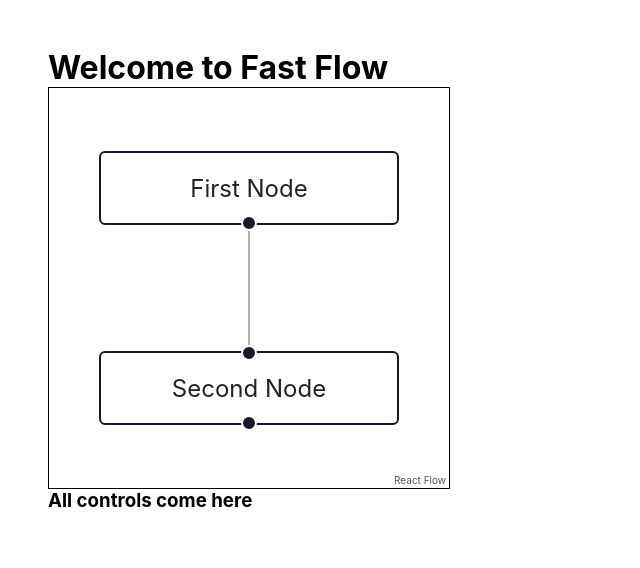
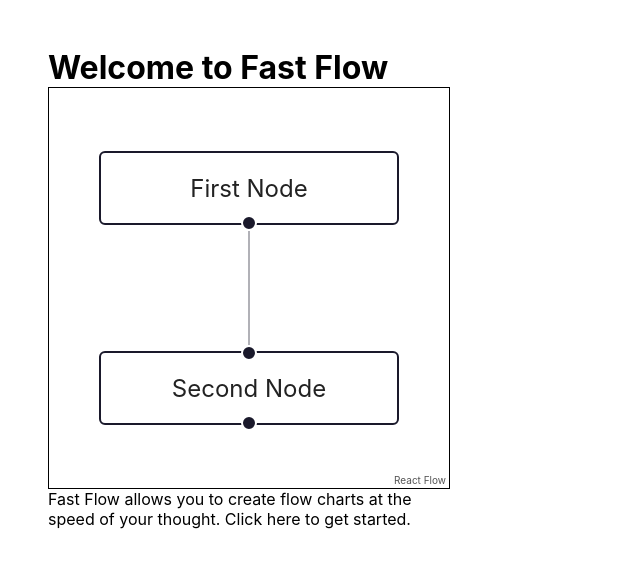
Before and after one commit to alabhyajindal/fastflow, a React (Create React App) app: page / in a window 1280 px wide. Shown: the top 568 px of the page, without its empty margins (0-640 px from the left). Built offline with nearby package versions, Linux system fonts and the light colour scheme.

Commit message:
Using reactFlowInstance to add a node

```diff
--- a/src/App.js
+++ b/src/App.js
@@ -1,12 +1,12 @@
-import { useCallback } from 'react';
+import { useCallback, useState, useEffect } from 'react';
 import ReactFlow, {
   ReactFlowProvider,
   applyEdgeChanges,
   applyNodeChanges,
   useNodesState,
   useEdgesState,
+  useReactFlow,
 } from 'react-flow-renderer';
-import User from './User';
 
 const initialNodes = [
   {
@@ -19,6 +19,38 @@ const initialNodes = [
 ];
 
 const initialEdges = [{ id: 'e1-2', source: '1', target: '2' }];
+
+function Controls() {
+  const reactFlowInstance = useReactFlow();
+
+  function handleKeyDown(e) {
+    if (e.key === 's') {
+      reactFlowInstance.addNodes({
+        id: '3',
+        width: 150,
+        height: 38,
+        data: { label: 'Third Node' },
+        position: { x: 250, y: 225 },
+      });
+      // console.log(reactFlowInstance.getNodes());
+      reactFlowInstance.addEdges({ id: 'e2-3', source: '2', target: '3' });
+      reactFlowInstance.fitView();
+    }
+    if (e.key === 'q') {
+      console.log(reactFlowInstance.getNodes());
+      reactFlowInstance.fitView();
+    }
+  }
+
+  return (
+    <div onKeyDown={handleKeyDown} tabIndex={0}>
+      <p>
+        Fast Flow allows you to create flow charts at the speed of your thought.
+        Click here to get started.
+      </p>
+    </div>
+  );
+}
 
 export default function App() {
   const [nodes, setNodes] = useNodesState(initialNodes);
@@ -34,16 +66,6 @@ export default function App() {
     [setEdges]
   );
 
-  window.addEventListener('keydown', (e) => {
-    handleKeyDown(e.key);
-  });
-
-  function handleKeyDown(key) {
-    if (key === 's') {
-      // add a node below and connect it with previous node
-    }
-  }
-
   return (
     <div id='app'>
       <h1>Welcome to Fast Flow</h1>
@@ -56,7 +78,7 @@ export default function App() {
           onEdgesChange={onEdgesChange}
           fitView
         />
-        <User />
+        <Controls />
       </ReactFlowProvider>
     </div>
   );
--- a/src/User.js
+++ /dev/null
@@ -1,19 +0,0 @@
-import { useEffect } from 'react';
-import { useReactFlow } from 'react-flow-renderer';
-
-export default function User() {
-  const reactFlowInstance = useReactFlow();
-  useEffect(() => {
-    console.log(reactFlowInstance);
-  });
-
-  window.addEventListener('keydown', (e) => {
-    if (e.key === 'o') reactFlowInstance.fitView();
-  });
-
-  return (
-    <div>
-      <h3>All controls come here</h3>
-    </div>
-  );
-}
```
